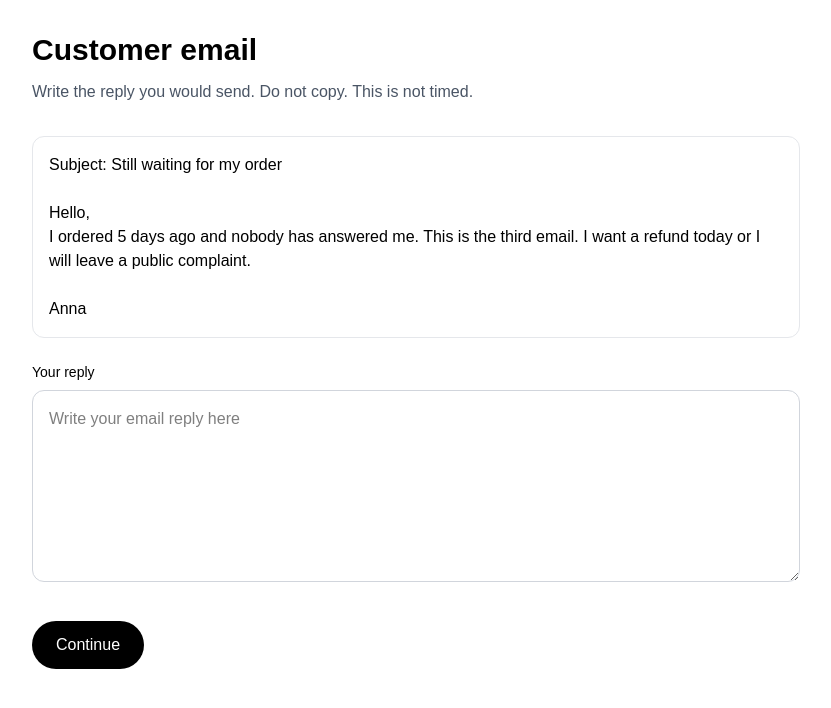
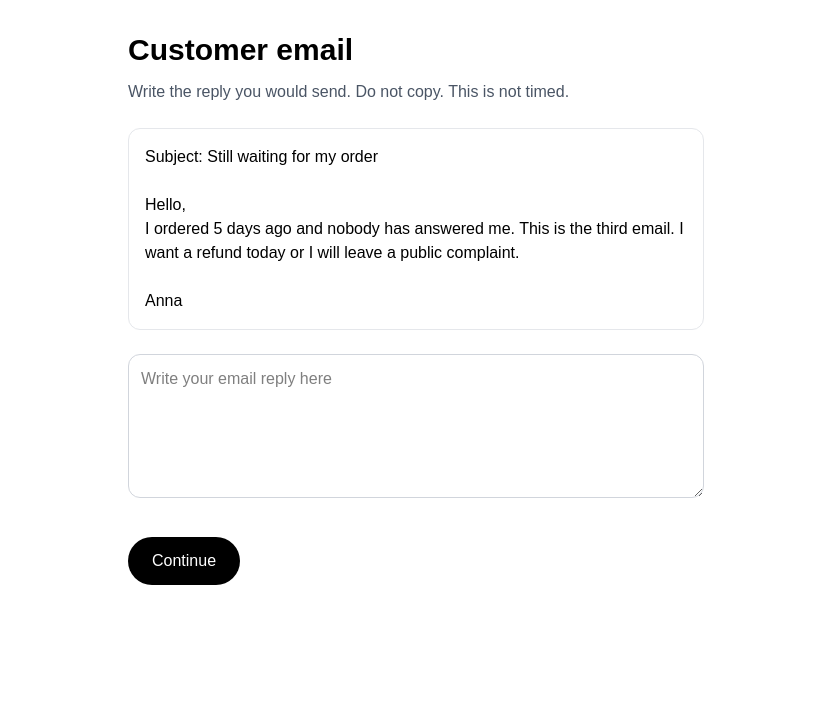
Before and after one commit to paylos5032/lang-assess, a Next.js app: page /soft in a window 1280 px wide. Shown: the top 708 px of the page, without its empty margins (224-1055 px from the left). Built offline with nearby package versions, Linux system fonts and the light colour scheme; no server answers.

Commit message:
Save email reply with assessment id

```diff
--- a/app/soft/page.tsx
+++ b/app/soft/page.tsx
@@ -1,29 +1,36 @@
 "use client";
 
-import { useState } from "react";
+import { useEffect, useState } from "react";
+import { supabase } from "../lib/supabase";
 
 export default function Soft() {
+  const [id, setId] = useState("");
   const [reply, setReply] = useState("");
 
-  function save(event: React.MouseEvent) {
-    event.preventDefault();
-    if (!reply.trim()) {
-      window.alert("Please write a reply.");
-      return;
+  useEffect(() => {
+    const value = new URLSearchParams(window.location.search).get("id") || "";
+    setId(value);
+    if (value) localStorage.setItem("testid", value);
+  }, []);
+
+  async function nextPage() {
+    if (id) {
+      await supabase
+        .from("assessments")
+        .update({ email_reply: reply })
+        .eq("id", id);
     }
-    localStorage.setItem("emailReply", reply.trim());
-    window.location.href = "/chat";
+    window.location.href = id ? "/chat?id=" + id : "/chat";
   }
 
   return (
     <main className="min-h-screen bg-white p-8">
-      <div className="mx-auto max-w-3xl">
+      <div className="mx-auto max-w-xl">
         <h1 className="text-3xl font-semibold text-black">Customer email</h1>
         <p className="mt-3 text-gray-600">
           Write the reply you would send. Do not copy. This is not timed.
         </p>
-
-        <div className="mt-8 rounded-xl border border-gray-200 p-4 text-black select-none">
+        <div className="mt-6 rounded-xl border border-gray-200 p-4 text-black">
           Subject: Still waiting for my order
           <br />
           <br />
@@ -35,23 +42,19 @@ export default function Soft() {
           <br />
           Anna
         </div>
-
-        <label className="mt-6 block text-sm text-black">Your reply</label>
         <textarea
-          className="mt-2 h-48 w-full rounded-xl border border-gray-300 p-4 text-black"
+          className="mt-6 h-36 w-full rounded-xl border border-gray-300 p-3 text-black"
           placeholder="Write your email reply here"
           value={reply}
           onChange={(event) => setReply(event.target.value)}
           onPaste={(event) => event.preventDefault()}
         />
-
-        <a
-          href="/chat"
-          onClick={save}
-          className="mt-8 inline-block rounded-full bg-black px-6 py-3 text-white"
+        <button
+          onClick={nextPage}
+          className="mt-8 rounded-full bg-black px-6 py-3 text-white"
         >
           Continue
-        </a>
+        </button>
       </div>
     </main>
   );
```
